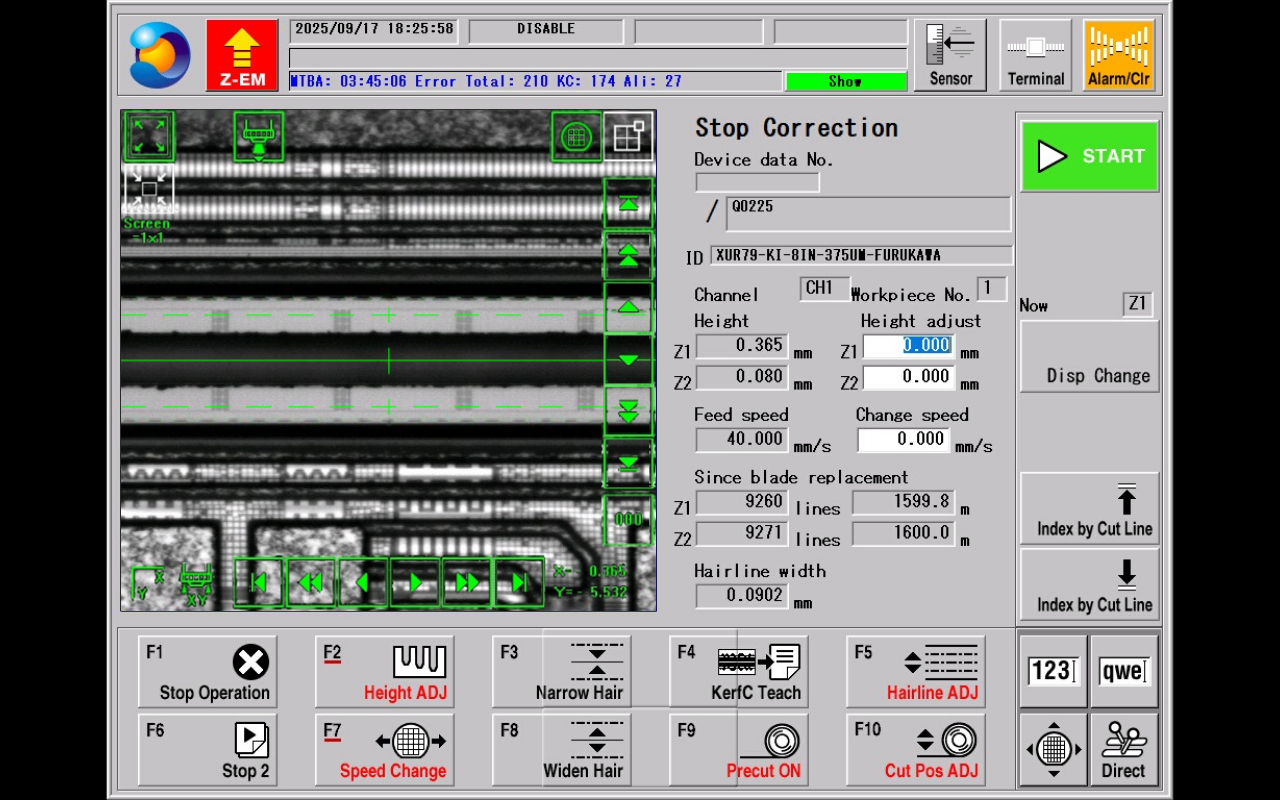
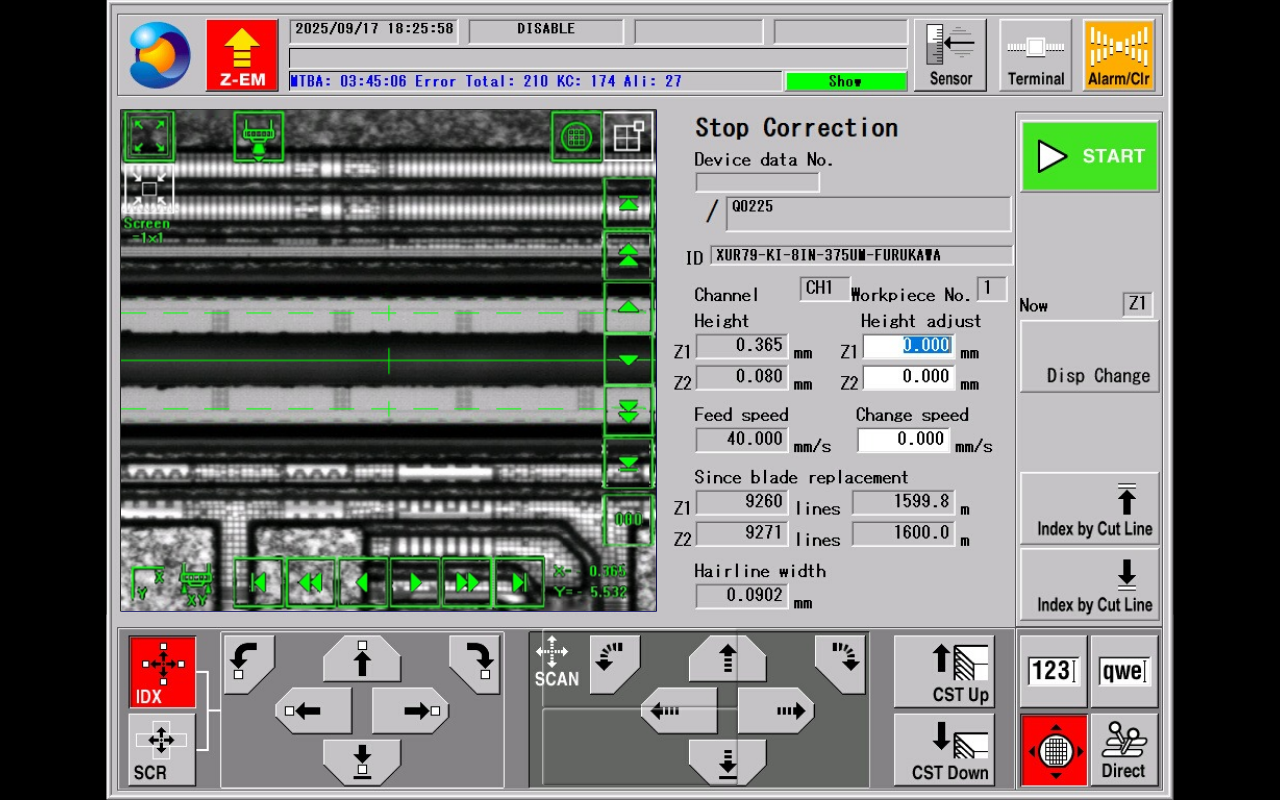
Before and after one commit to yinsee/wafersawdemo, a plain HTML site: page index.html in a window 1280 px wide. Both pictures are taken after a click on the button "Hairline ADJ (F5)". Drawn offline with Linux system fonts and the light colour scheme.

Commit message:
Toggle F3, F5, F8 buttons visibility when switching panels and fixed JS bug

```diff
--- a/index.html
+++ b/index.html
@@ -165,19 +165,57 @@
       background-position-x: calc(var(--bg-x) + 1px) !important;
     }
 
+    #stage.panel-adjusted .ui-btn {
+      background-image: url('adjust.jpeg');
+    }
+
+    #stage.panel-adjusted #btn-f3,
+    #stage.panel-adjusted #btn-f8 {
+      display: block;
+    }
+    #stage.panel-adjusted #btn-f5 {
+      display: none;
+    }
+
     #btn-f3 {
       left: 418px;
       top: 603px;
+      display: none;
       background-position: -418px -603px;
       --bg-x: -418px;
+      --bg-y: -603px;
+    }
+    #btn-f5 {
+      left: 828px;
+      top: 603px;
+      background-position: -828px -603px;
+      --bg-x: -828px;
       --bg-y: -603px;
     }
     #btn-f8 {
       left: 418px;
       top: 680px;
+      height: 74px;
+      display: none;
       background-position: -418px -680px;
       --bg-x: -418px;
       --bg-y: -680px;
+    }
+
+    #panel-overlay {
+      position: absolute;
+      left: 0;
+      top: 590px;
+      width: 1024px;
+      height: 178px;
+      background-image: url('adjust.jpeg');
+      background-position: 0 -590px;
+      z-index: 15;
+      display: none;
+      pointer-events: none;
+    }
+    #stage.panel-adjusted #panel-overlay {
+      display: block;
     }
 
     /* #hint {
@@ -213,7 +251,10 @@
         <img id="ui-layer" src="ui.png" alt="ui overlay">
       </div>
 
+      <div id="panel-overlay"></div>
+
       <button id="btn-f3" class="ui-btn" title="Narrow Hair (F3)"></button>
+      <button id="btn-f5" class="ui-btn" title="Hairline ADJ (F5)"></button>
       <button id="btn-f8" class="ui-btn" title="Widen Hair (F8)"></button>
       <!-- <div id="hint">Use arrow keys to pan AOI</div> -->
     </div>
@@ -264,6 +305,7 @@
       let hairOffset = 46;
       const rootStyle = document.documentElement.style;
       const btnF3 = document.getElementById('btn-f3');
+      const btnF5 = document.getElementById('btn-f5');
       const btnF8 = document.getElementById('btn-f8');
 
       function updateHairOffset() {
@@ -271,6 +313,7 @@
       }
 
       function narrowHair() {
+        if (!stage.classList.contains('panel-adjusted')) return; // only in ADJ mode
         if (hairOffset > 0) {
           hairOffset = Math.max(0, hairOffset - 2);
           updateHairOffset();
@@ -278,10 +321,15 @@
       }
 
       function widenHair() {
+        if (!stage.classList.contains('panel-adjusted')) return; // only in ADJ mode
         if (hairOffset < 240) {
           hairOffset += 2;
           updateHairOffset();
         }
+      }
+
+      function toggleAdjustPanel() {
+        stage.classList.toggle('panel-adjusted');
       }
 
       function simulateButtonPress(btn) {
@@ -290,6 +338,7 @@
       }
 
       btnF3.addEventListener('click', narrowHair);
+      btnF5.addEventListener('click', toggleAdjustPanel);
       btnF8.addEventListener('click', widenHair);
 
       window.addEventListener('keydown', function (e) {
@@ -297,6 +346,12 @@
           e.preventDefault();
           narrowHair();
           simulateButtonPress(btnF3);
+          return;
+        }
+        if (e.key === 'F5') {
+          e.preventDefault();
+          toggleAdjustPanel();
+          simulateButtonPress(btnF5);
           return;
         }
         if (e.key === 'F8') {
```
Also changed, not shown: 1 other file.
